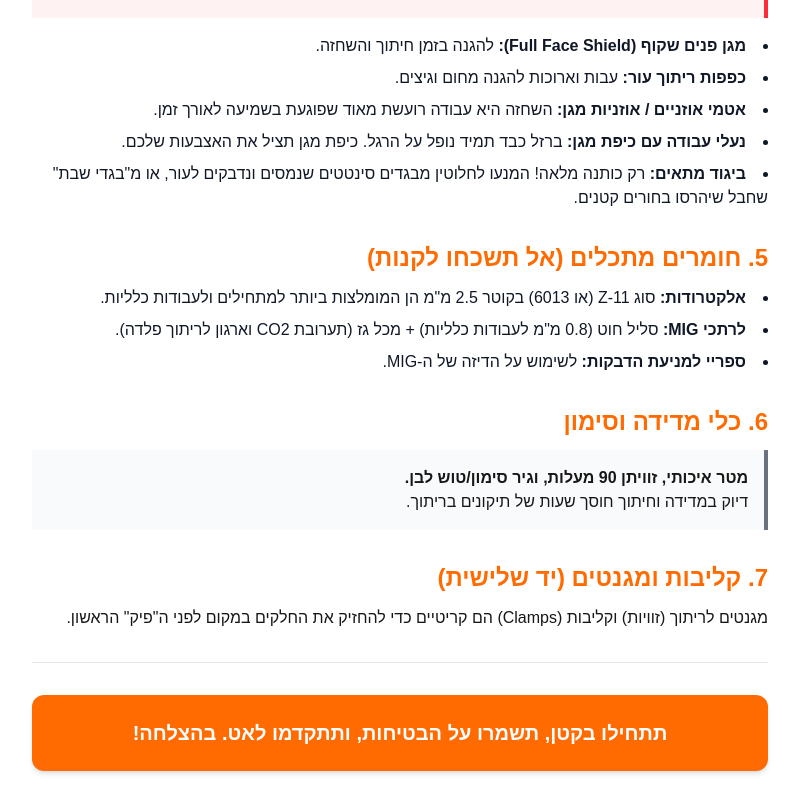
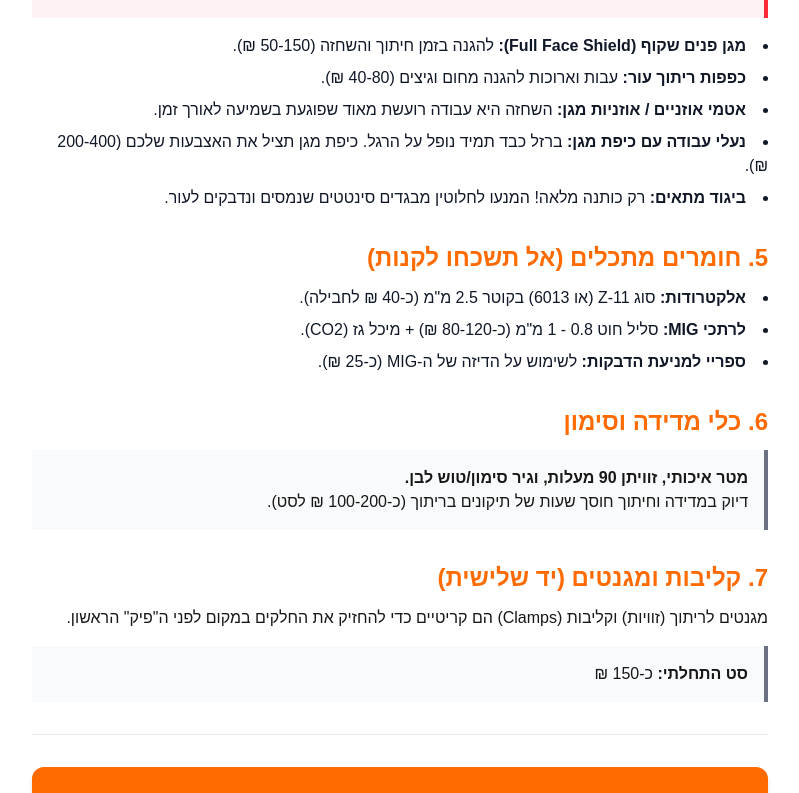
Before and after one commit to MichaelRommm/next-ues-metal, a Next.js app: page /blog/beginner-welder-tools-guide in a window 1280 px wide. Shown: the part 1822-2615 px from the top of the page, without its empty margins (240-1039 px from the left). Built offline with nearby package versions, Linux system fonts and the light colour scheme.

Commit message:
Refine welder guide: update specs, image, and prices

```diff
--- a/src/data/blog.ts
+++ b/src/data/blog.ts
@@ -170,7 +170,7 @@ export const blogPosts: BlogPost[] = [
         excerpt: 'רוצים להתחיל לרתך אבל הולכים לאיבוד בחנות כלי העבודה? הנה הרשימה המלאה של הציוד שאתם חייבים כדי להתחיל, כולל הערכות מחיר שיעזרו לכם לתכנן את התקציב.',
         date: '2025-12-20',
         author: 'אליהו עוזיאל',
-        image: 'https://images.unsplash.com/photo-1542838686-37da5a9dc658?auto=format&fit=crop&w=800&q=80',
+        image: 'https://images.unsplash.com/photo-1533090161767-e6ffed986c88?auto=format&fit=crop&w=800&q=80',
         content: `
             <p class="mb-6 text-lg">הכניסה לעולם המסגרות והריתוך היא מרגשת, אבל יכולה להיות גם יקרה ומבלבלת. המדפים בחנויות עמוסים בכלים נוצצים, אבל מה באמת צריך כדי לבנות את השער, השולחן או המדף הראשון שלכם? בואו נעשה סדר ברשימות ובתקציב.</p>
 
@@ -180,9 +180,9 @@ export const blogPosts: BlogPost[] = [
                 <strong>טווח מחירים (אלקטרודה):</strong> 450 - 1,200 ₪
             </div>
 
-            <p class="mb-2"><strong>רתכת MIG (CO2):</strong> הרוד שדרוג המומלץ ביותר. ריתוך ב-MIG (עם גז וסליל) הוא מהיר הרבה יותר, כמעט ללא עשן וללא שלקה לניקוי – מה שחוסך המון זמן השחזות וגימורים. אמנם הציוד הראשוני יקר יותר (מכונה + בלון), אבל הנוחות שווה כל שקל.</p>
+            <p class="mb-2"><strong>רתכת MIG (CO2):</strong> הרוד שדרוג המומלץ ביותר. ריתוך ב-MIG (עם גז וסליל) הוא מהיר הרבה יותר, כמעט ללא עשן וללא שלקה לניקוי – מה שחוסך המון זמן השחזות וגימורים. אמנם הציוד הראשוני יקר יותר, אבל הנוחות שווה כל שקל.</p>
              <div class="bg-gray-50 border-r-4 border-gray-500 p-4 mb-2">
-                <strong>טווח מחירים (MIG משולבת):</strong> 1,500 - 3,500 ₪ (לא כולל בלון)
+                <strong>טווח מחירים (MIG משולבת):</strong> 1,500 - 3,500 ₪
             </div>
 
             <h3 class="text-2xl font-bold text-[#ff6b00] mb-3 mt-8">2. מסיכת ריתוך אלקטרונית - העיניים שלכם</h3>
@@ -203,32 +203,36 @@ export const blogPosts: BlogPost[] = [
                 <strong>אזהרה חמורה:</strong> משקפי מגן רגילות <u>אינן מספיקות</u> לעבודת השחזה! הן מגינות רק על העיניים, אך משאירות את שאר הפנים חשופות לגיצים, שברי דיסק לוהטים וחתיכות מתכת שעפות במהירות אדירה. השתמשו תמיד במגן פנים מלא.
             </div>
             <ul class="list-disc list-inside mb-4 space-y-2 text-gray-900">
-                <li><strong>מגן פנים שקוף (Full Face Shield):</strong> להגנה בזמן חיתוך והשחזה.</li>
-                <li><strong>כפפות ריתוך עור:</strong> עבות וארוכות להגנה מחום וגיצים.</li>
+                <li><strong>מגן פנים שקוף (Full Face Shield):</strong> להגנה בזמן חיתוך והשחזה (50-150 ₪).</li>
+                <li><strong>כפפות ריתוך עור:</strong> עבות וארוכות להגנה מחום וגיצים (40-80 ₪).</li>
                 <li><strong>אטמי אוזניים / אוזניות מגן:</strong> השחזה היא עבודה רועשת מאוד שפוגעת בשמיעה לאורך זמן.</li>
-                <li><strong>נעלי עבודה עם כיפת מגן:</strong> ברזל כבד תמיד נופל על הרגל. כיפת מגן תציל את האצבעות שלכם.</li>
-                <li><strong>ביגוד מתאים:</strong> רק כותנה מלאה! המנעו לחלוטין מבגדים סינטטים שנמסים ונדבקים לעור, או מ"בגדי שבת" שחבל שיהרסו בחורים קטנים.</li>
+                <li><strong>נעלי עבודה עם כיפת מגן:</strong> ברזל כבד תמיד נופל על הרגל. כיפת מגן תציל את האצבעות שלכם (200-400 ₪).</li>
+                <li><strong>ביגוד מתאים:</strong> רק כותנה מלאה! המנעו לחלוטין מבגדים סינטטים שנמסים ונדבקים לעור.</li>
             </ul>
 
             <h3 class="text-2xl font-bold text-[#ff6b00] mb-3 mt-8">5. חומרים מתכלים (אל תשכחו לקנות)</h3>
              <ul class="list-disc list-inside mb-4 space-y-2 text-gray-900">
-                <li><strong>אלקטרודות:</strong> סוג Z-11 (או 6013) בקוטר 2.5 מ"מ הן המומלצות ביותר למתחילים ולעבודות כלליות.</li>
-                <li><strong>לרתכי MIG:</strong> סליל חוט (0.8 מ"מ לעבודות כלליות) + מכל גז (תערובת CO2 וארגון לריתוך פלדה).</li>
-                <li><strong>ספריי למניעת הדבקות:</strong> לשימוש על הדיזה של ה-MIG.</li>
+                <li><strong>אלקטרודות:</strong> סוג Z-11 (או 6013) בקוטר 2.5 מ"מ (כ-40 ₪ לחבילה).</li>
+                <li><strong>לרתכי MIG:</strong> סליל חוט 0.8 - 1 מ"מ (כ-80-120 ₪) + מיכל גז (CO2).</li>
+                <li><strong>ספריי למניעת הדבקות:</strong> לשימוש על הדיזה של ה-MIG (כ-25 ₪).</li>
             </ul>
 
             <h3 class="text-2xl font-bold text-[#ff6b00] mb-3 mt-8">6. כלי מדידה וסימון</h3>
             <div class="bg-gray-50 border-r-4 border-gray-500 p-4 my-2">
                 <strong>מטר איכותי, זוויתן 90 מעלות, וגיר סימון/טוש לבן.</strong><br>
-                דיוק במדידה וחיתוך חוסך שעות של תיקונים בריתוך.
+                דיוק במדידה וחיתוך חוסך שעות של תיקונים בריתוך (כ-100-200 ₪ לסט).
             </div>
 
             <h3 class="text-2xl font-bold text-[#ff6b00] mb-3 mt-8">7. קליבות ומגנטים (יד שלישית)</h3>
             <p class="mb-4">מגנטים לריתוך (זוויות) וקליבות (Clamps) הם קריטיים כדי להחזיק את החלקים במקום לפני ה"פיק" הראשון.</p>
+            <div class="bg-gray-50 border-r-4 border-gray-500 p-4 my-2">
+                <strong>סט התחלתי:</strong> כ-150 ₪
+            </div>
 
             <hr class="my-8 border-gray-200" />
             <div class="text-xl font-bold bg-[#ff6b00] text-white p-6 rounded-xl shadow-md text-center">
-                תתחילו בקטן, תשמרו על הבטיחות, ותתקדמו לאט. בהצלחה!
+                סה"כ לתקציב התחלתי משוער: 2,000 - 4,000 ₪
+                <div class="text-sm font-normal mt-2 opacity-90">המחיר תלוי מאוד בסוג הרתכת (אלקטרודה/MIG) ובמותגים שתבחרו. ההשקעה בבטיחות ובכלים טובים תחזיר את עצמה מהר מאוד.</div>
             </div>
         `
     }
```
